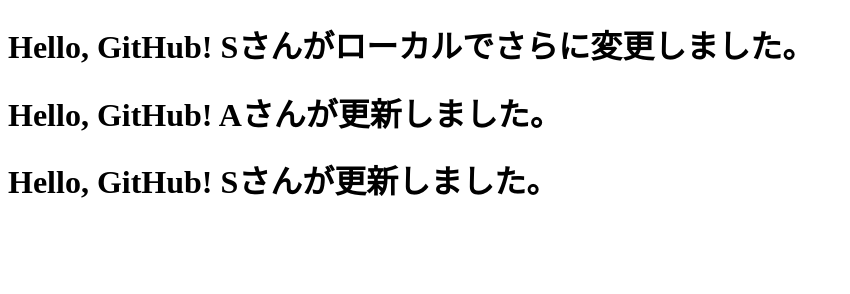
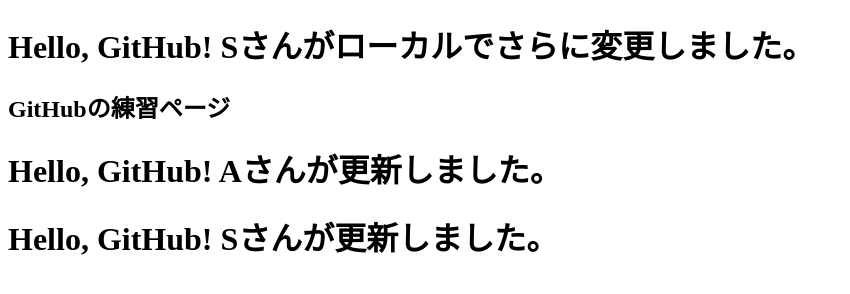
Before and after one commit to saki0411/git-html-test, a plain HTML site: page index.html in a window 1280 px wide. Shown: the whole page, without its empty margins (0-850 px from the left). Drawn offline with Linux system fonts and the light colour scheme.

Commit message:
Add h2 heading to index.html

```diff
--- a/index.html
+++ b/index.html
@@ -6,6 +6,7 @@
 </head>
 <body>
     <h1>Hello, GitHub! Sさんがローカルでさらに変更しました。</h1>
+        <h2>GitHubの練習ページ</h2>
     <h1>Hello, GitHub! Aさんが更新しました。</h1>
     <h1>Hello, GitHub! Sさんが更新しました。</h1>
 </body>
```
